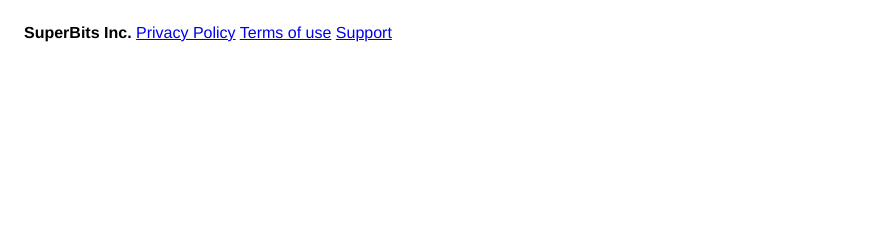
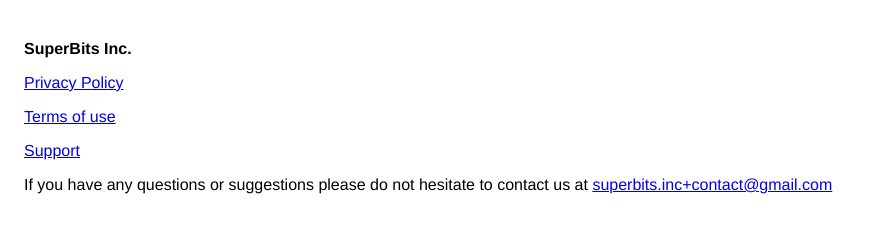
Before and after one commit to Rishi-RR/rishi-rr.github.io, a plain HTML site: page index.html in a window 1280 px wide. Shown: the whole page, without its empty margins (0-871 px from the left). Drawn offline with Linux system fonts and the light colour scheme.

Commit message:
Update content.

```diff
--- a/index.html
+++ b/index.html
@@ -7,9 +7,13 @@
       <style> body { font-family: 'Helvetica Neue', Helvetica, Arial, sans-serif; padding:1em; } </style>
     </head>
     <body>
-	    <strong>SuperBits Inc.</strong>
-		<a href="privacy.html">Privacy Policy</a>
-		<a href="terms.html">Terms of use</a>
-		<a href="support/index.html">Support</a>
+	    <p><strong>SuperBits Inc.</strong> </p>
+		<p><a href="privacy.html">Privacy Policy</a></p>
+		<p><a href="terms.html">Terms of use</a></p>
+		<p><a href="support/index.html">Support</a></p>
+		<p>
+            If you have any questions or suggestions please do not hesitate to contact us at
+            <a href="mailto://superbits.inc+contact@gmail.com"> superbits.inc+contact@gmail.com </a>
+        </p>
 	</body>
 	</html>
```
Also changed, not shown: support/index.html (+4 -1 lines), terms.html (+2 -2 lines).
